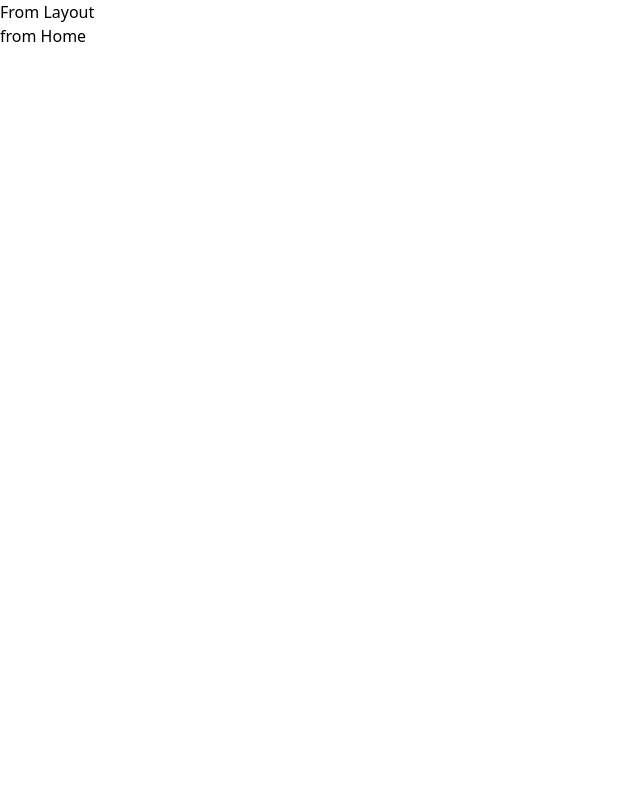
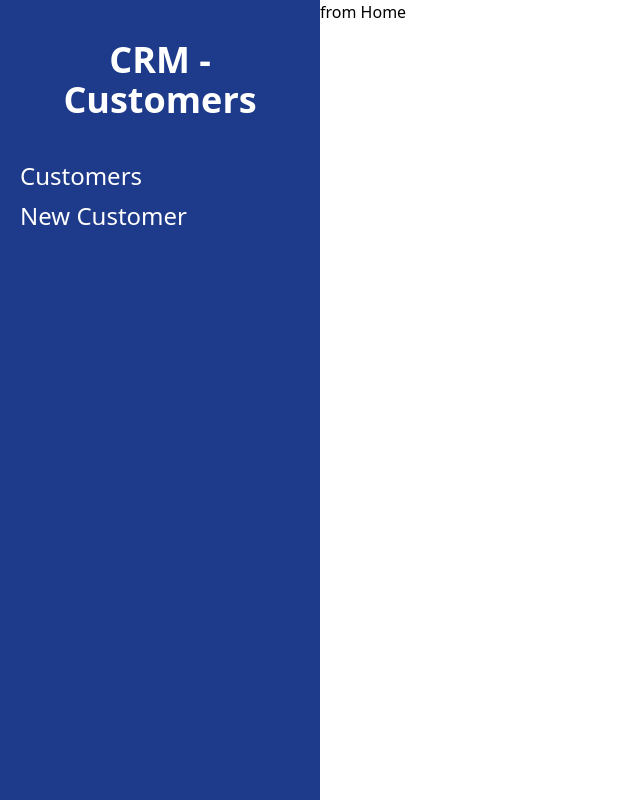
Before and after one commit to ClondonoM/react-tailwind-customer-manager, a React (Vite) app: page / in a window 1280 px wide. Shown: the whole page, without its empty margins (0-640 px from the left). Built offline with nearby package versions, Linux system fonts and the light colour scheme.

Commit message:
styling Layout

```diff
--- a/src/layout/Layout.jsx
+++ b/src/layout/Layout.jsx
@@ -1,9 +1,38 @@
-import { Outlet } from 'react-router-dom';
+import { Outlet, Link, useLocation } from 'react-router-dom';
+
 const Layout = () => {
+  const location = useLocation();
+  const activeUrl = location.pathname;
+
   return (
-    <div>
-      <h1>From Layout</h1>
-      <Outlet />
+    <div className='md:flex md:min-h-screen'>
+      <div className='md:w-1/4 bg-blue-900 px-5 py-10'>
+        <h2 className='text-4xl font-black text-center text-white'>
+          CRM - Customers
+        </h2>
+        <nav className='mt-10 '>
+          <Link
+            className={`${
+              activeUrl === '/customers' ? 'text-blue-300' : 'text-white'
+            } text-2xl block mt-2 hover:text-blue-300`}
+            to='/customers'
+          >
+            Customers
+          </Link>
+
+          <Link
+            className={`${
+              activeUrl === '/customers/new' ? 'text-blue-300' : 'text-white'
+            } text-2xl block mt-2 hover:text-blue-300`}
+            to='/customers/new'
+          >
+            New Customer
+          </Link>
+        </nav>
+      </div>
+      <div className='md:w-3/4'>
+        <Outlet />
+      </div>
     </div>
   );
 };
```
